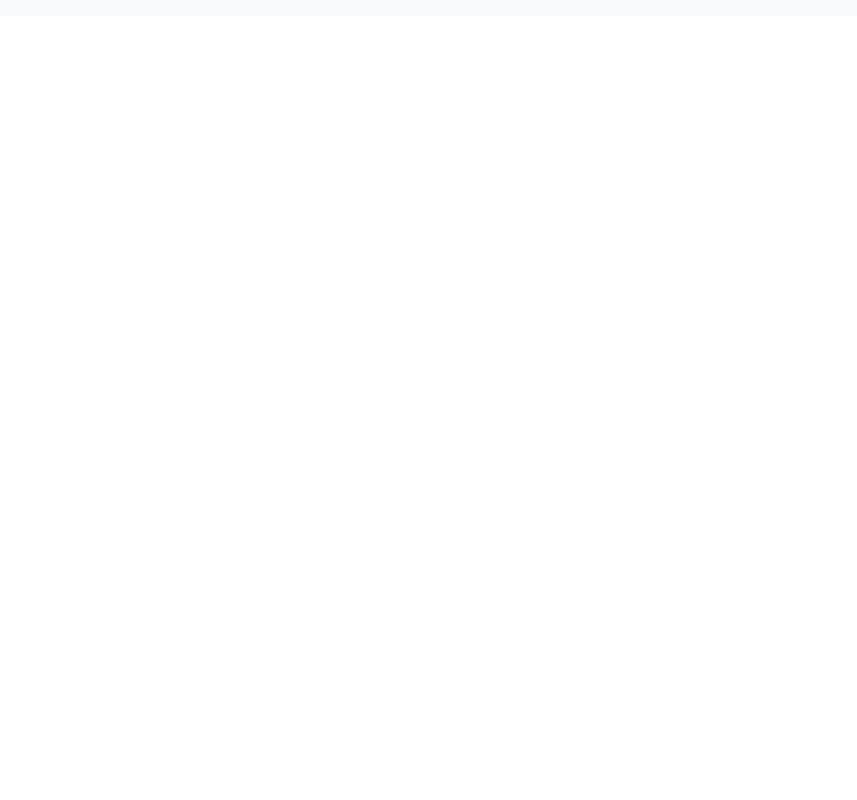
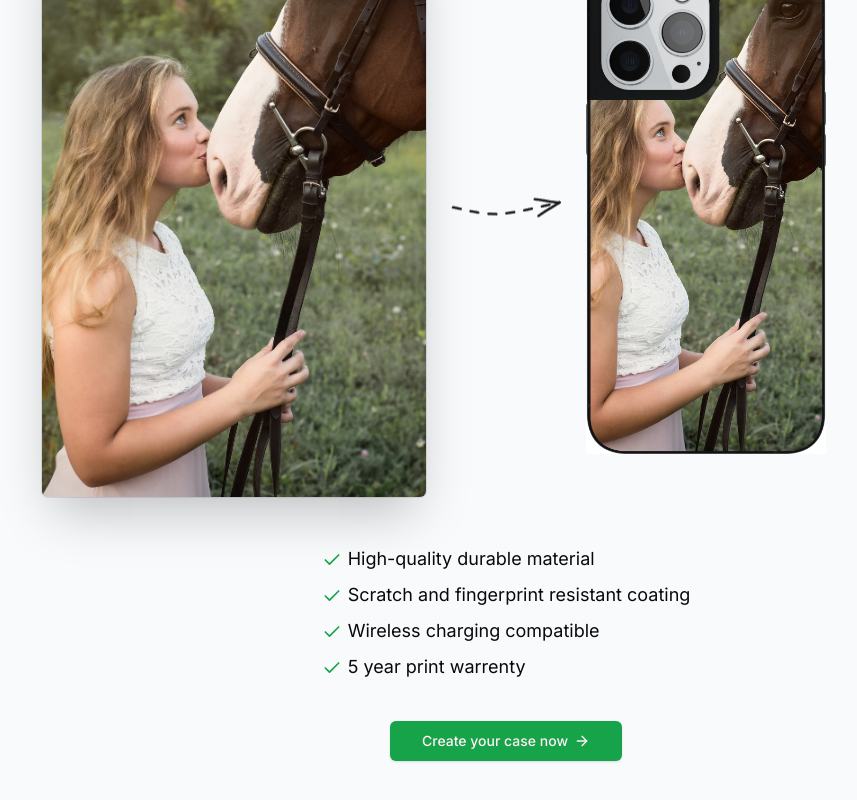
Before and after one commit to F-Treasure1990/Ecommerce_CaseCobra, a Next.js app: page / in a window 1280 px wide. Shown: the part 3022-3822 px from the top of the page, without its empty margins (134-991 px from the left). Before the commit the page ends 3038 px from the top, so only its background shows below. Built offline with nearby package versions, Linux system fonts and the light colour scheme; no server answers.

Commit message:
feat(landing): added upload section

```diff
--- a/src/app/page.tsx
+++ b/src/app/page.tsx
@@ -2,9 +2,11 @@
 import { Icons } from "@/components/Icons";
 import MaxWidthWrapper from "@/components/MaxWidthWrapper";
 import Phone from "@/components/Phone";
-import { Check, Star } from "lucide-react";
+import { ArrowRight, Check } from "lucide-react";
 import CustomerReviews from "@/components/CustomerReviews";
 import Reviews from "@/components/Reviews";
+import Link from "next/link";
+import { buttonVariants } from "@/components/ui/button";
 
 export default function Home() {
   return (
@@ -94,6 +96,13 @@
 }
 
 function HeroSection() {
+  const reasonsToBuy = [
+    "High-quality durable material",
+    "Scratch and fingerprint resistant coating",
+    "Wireless charging compatible",
+    "5 year print warrenty",
+  ];
+
   return (
     <>
       <section className="bg-slate-100 py-24">
@@ -135,6 +144,43 @@
               </h2>
             </div>
           </div>
+
+          <div className="mx-auto max-w-6xl px-6 lg:px-8">
+            <div className="relative flex flex-col items-center md:grid grid-cols-2 gap-40">
+              <img
+                src="/arrow.png"
+                alt="arrow image"
+                className="absolute top-[25rem] md:top-1/2 -translate-y-1/2 z-10 left-1/2 -translate-x-1/2 rotate-90 md:rotate-0"
+              />
+              <div className="relateive h-80 md:h-full w-full md:justify-self-end max-w-sm rounded-xl bg-gray-900/5 ring-inset ring-gray-900/10 lg:rounded-2xl">
+                <img
+                  src="/horse.jpg"
+                  alt="image of a horse"
+                  className="rounded-md object-cover bg-white shadow-2xl ring-1 ring-gray-900/10 h-full w-full"
+                />
+              </div>
+              <Phone className="w-60" imgSrc="/horse_phone.jpg" />
+            </div>
+          </div>
+          <ul className="mx-auto mt-12 max-w-prose sm:text-lg space-y-2 w-fit">
+            {reasonsToBuy.map((reason, index) => (
+              <li key={reason.split(" ")[0] + index} className="w-fit">
+                <Check className="size-5  text-green-600 inline mr-1.5" />
+                {reason}
+              </li>
+            ))}
+            <div className="flex justify-center">
+              <Link
+                className={buttonVariants({
+                  size: "lg",
+                  className: "mx-auto mt-8",
+                })}
+                href="/configure/upload"
+              >
+                Create your case now <ArrowRight className="size-4 ml-1.5" />
+              </Link>
+            </div>
+          </ul>
         </MaxWidthWrapper>
       </section>
     </>
```
